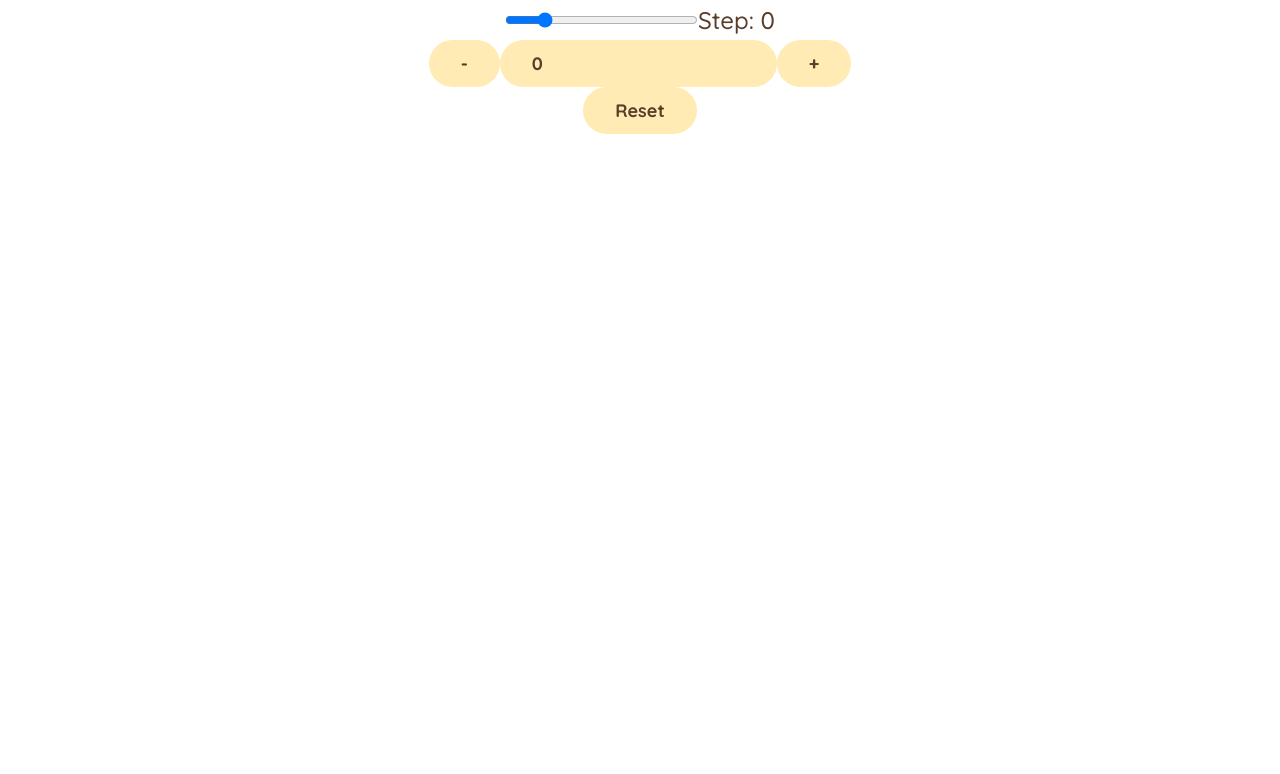
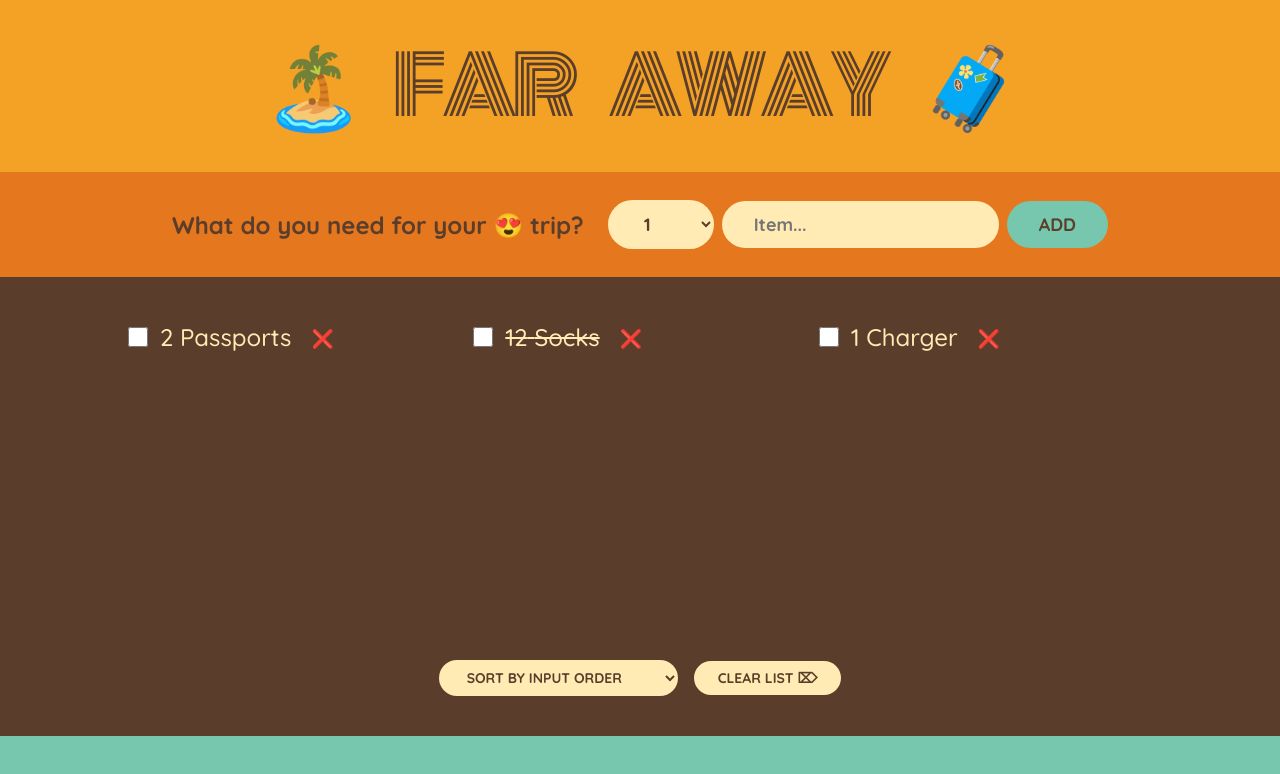
Before and after one commit to Asif-newaz/travel-list, a React (Create React App) app: page / in a window 1280 px wide. Shown: the top 774 px of the page. Built offline with nearby package versions, Linux system fonts and the light colour scheme; the HTML template or start-up script is replaced by a standard one.

Commit message:
make a separate for the slider component

```diff
--- a/src/App.js
+++ b/src/App.js
@@ -1,5 +1,6 @@
 import { useState } from "react";
 import Item from "./Item";
+// import Slider from "./Slider";
 
 const initialItems = [
   { id: 1, description: "Passports", quantity: 2, packed: false },
@@ -10,60 +11,11 @@ const initialItems = [
 export default function App() {
   return (
     <div className="app">
-      {/* <Logo /> */}
-      <Slider />
-      {/* <Form /> */}
-      {/* <PackingList /> */}
-      {/* <Stats /> */}
-    </div>
-  );
-}
-
-function Slider() {
-  const [count, setCount] = useState(0);
-  const [step, setStep] = useState(0);
-
-  const date = new Date("June 21 2027");
-  date.setDate(date.getDate() + count);
-
-  const resetHandler = () => {
-    setCount(0);
-    setStep(1);
-  };
-
-  return (
-    <div
-      style={{
-        display: "flex",
-        flexDirection: "column",
-        alignItems: "center",
-      }}
-    >
-      <div style={{ display: "flex", alignItems: "center" }}>
-        <input
-          type="range"
-          min={0}
-          max={10}
-          value={step}
-          onChange={(e) => setStep(Number(e.target.value))}
-        />
-        <span>Step: {step}</span>
-      </div>
-      <div style={{ display: "block" }}>
-        <button onClick={() => setCount((c) => c - step)}>-</button>
-        <input
-          type="text"
-          value={count}
-          onChange={(e) => setCount(Number(e.target.value))}
-        />
-        <button onClick={() => setCount((c) => c + step)}>+</button>
-      </div>
-      <p>
-        <span></span>
-      </p>
-      {count !== 0 || step !== 1 ? (
-        <button onClick={resetHandler}>Reset</button>
-      ) : null}
+      {/* <Slider /> */}
+      <Logo />
+      <Form />
+      <PackingList />
+      <Stats />
     </div>
   );
 }
@@ -85,7 +37,7 @@ function Form() {
     console.log(newItem);
 
     setDescription("");
-    setQuantity("");``
+    setQuantity("");
   }
 
   return (
--- /dev/null
+++ b/src/Slider.js
@@ -0,0 +1,52 @@
+import { useState } from "react";
+
+function Slider() {
+  const [count, setCount] = useState(0);
+  const [step, setStep] = useState(0);
+
+  const date = new Date("June 21 2027");
+  date.setDate(date.getDate() + count);
+
+  const resetHandler = () => {
+    setCount(0);
+    setStep(1);
+  };
+
+  return (
+    <div
+      style={{
+        display: "flex",
+        flexDirection: "column",
+        alignItems: "center",
+      }}
+    >
+      <div style={{ display: "flex", alignItems: "center" }}>
+        <input
+          type="range"
+          min={0}
+          max={10}
+          value={step}
+          onChange={(e) => setStep(Number(e.target.value))}
+        />
+        <span>Step: {step}</span>
+      </div>
+      <div style={{ display: "block" }}>
+        <button onClick={() => setCount((c) => c - step)}>-</button>
+        <input
+          type="text"
+          value={count}
+          onChange={(e) => setCount(Number(e.target.value))}
+        />
+        <button onClick={() => setCount((c) => c + step)}>+</button>
+      </div>
+      <p>
+        <span></span>
+      </p>
+      {count !== 0 || step !== 1 ? (
+        <button onClick={resetHandler}>Reset</button>
+      ) : null}
+    </div>
+  );
+}
+
+export default Slider;
```
